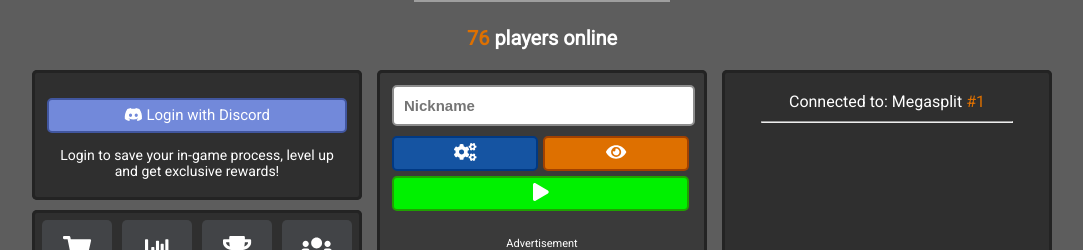
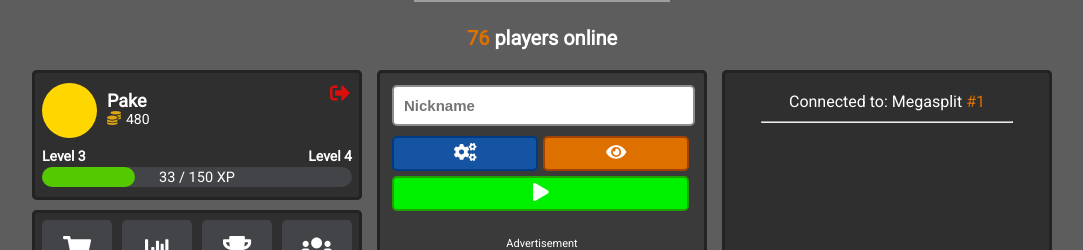
Before and after one commit to timlangner/bublex-client, a React (Create React App) app: page / in a window 1280 px wide. Shown: the part 190-440 px from the top of the page, without its empty margins (98-1181 px from the left). Built offline with nearby package versions, Linux system fonts and the light colour scheme; grey boxes are pictures that could not be loaded.

Commit message:
:construction: Add account profile

```diff
--- a/src/components/account/Account.jsx
+++ b/src/components/account/Account.jsx
@@ -1,17 +1,50 @@
-import React from 'react';
+import React, {useState} from 'react';
 import { FontAwesomeIcon } from '@fortawesome/react-fontawesome'
 import { faDiscord } from "@fortawesome/free-brands-svg-icons";
+import { faCoins, faSignOutAlt } from "@fortawesome/free-solid-svg-icons";
 import './account.scss';
 
 const Account = () => {
+    const [isLoggedIn, setIsLoggedIn] = useState(true);
+
     return (
         <div className="account-container">
+            {
+                isLoggedIn ? (
+                    <div className="profile-wrapper">
+                        <div style={{ display: 'flex' }}>
+                            <div className="current-skin" />
+                            <div className="profile-information">
+                                <p className="username">Pake</p>
+                                <div className="coins-wrapper">
+                                    <FontAwesomeIcon icon={faCoins} className="coins-icon" />
+                                    <p>480</p>
+                                </div>
+                            </div>
+                            <div className="logout-wrapper">
+                                <FontAwesomeIcon icon={faSignOutAlt} className="logout-icon" />
+                            </div>
+                        </div>
+                        <div className="level-bar-wrapper">
+                            <div className="level-wrapper">
+                                <p>Level 3</p>
+                                <p>Level 4</p>
+                            </div>
+                            <div className="level-bar">
+                                <div className="fill-bar" />
+                                <p>33 / 150 XP</p>
+                            </div>
+                        </div>
+                    </div>
+                ) : (
                     <div className="login-wrapper">
                         <button className="login-button">
                             <FontAwesomeIcon icon={faDiscord} /> Login with Discord
                         </button>
                         <p> Login to save your in-game process, level up and get exclusive rewards!</p>
                     </div>
+                )
+            }
         </div>
     );
 };
--- a/src/components/account/account.scss
+++ b/src/components/account/account.scss
@@ -9,6 +9,91 @@
   background-color: rgba(35, 35, 35, 0.8);
   box-shadow: inset 0 0 0 3px #232323;
 
+  // logged in
+  .profile-wrapper {
+    width: 100%;
+    margin: 10px;
+
+    .current-skin {
+      height: 55px;
+      width: 55px;
+      border-radius: 100%;
+      background-color: gold;
+    }
+
+    .profile-information {
+      margin-left: 10px;
+
+      .username {
+        color: white;
+        font-size: 18px;
+        font-weight: bold;
+        margin-bottom: 0;
+        margin-top: 7px;
+      }
+
+      .coins-wrapper {
+        display: flex;
+
+        .coins-icon {
+          color: #DBA513;
+          font-size: 14px;
+        }
+
+        p {
+          color: white;
+          font-size: 14px;
+          margin: 0 0 0 5px;
+        }
+      }
+    }
+    .logout-wrapper {
+      margin-left: 180px;
+      .logout-icon {
+        color: #DB0E0E;
+        font-size: 20px;
+      }
+    }
+
+    .level-bar-wrapper {
+      margin-top: 10px;
+
+      .level-wrapper {
+        display: flex;
+        justify-content: space-between;
+
+        p {
+          font-size: 14px;
+          font-weight: bold;
+          color: white;
+          margin: 0 0 3px 0;
+        }
+      }
+      .level-bar {
+        width: 100%;
+        height: 20px;
+        border-radius: 10px;
+        background-color: rgba(109, 118, 126, 0.3);
+
+        .fill-bar {
+          height: 20px;
+          width: 30%;
+          border-radius: 10px;
+          background-color: #54C800;
+        }
+
+        p {
+          color: white;
+          margin: -18px 0 0 0;
+          z-index: 10;
+          text-align: center;
+          font-size: 14.5px;
+        }
+      }
+    }
+  }
+
+  // not logged in
   .login-wrapper {
     width: 300px;
     height: 75px;
```
Lines whose indentation alone changed are shown as unchanged.
